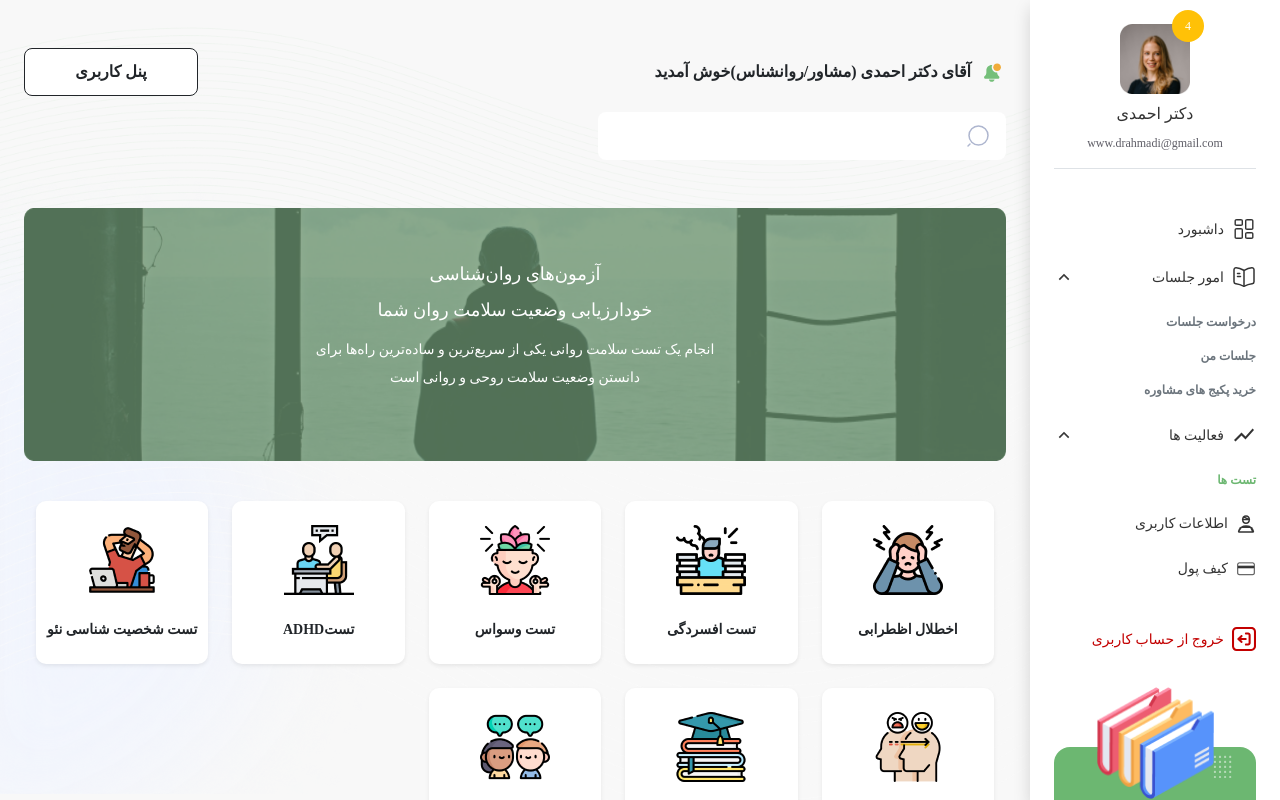
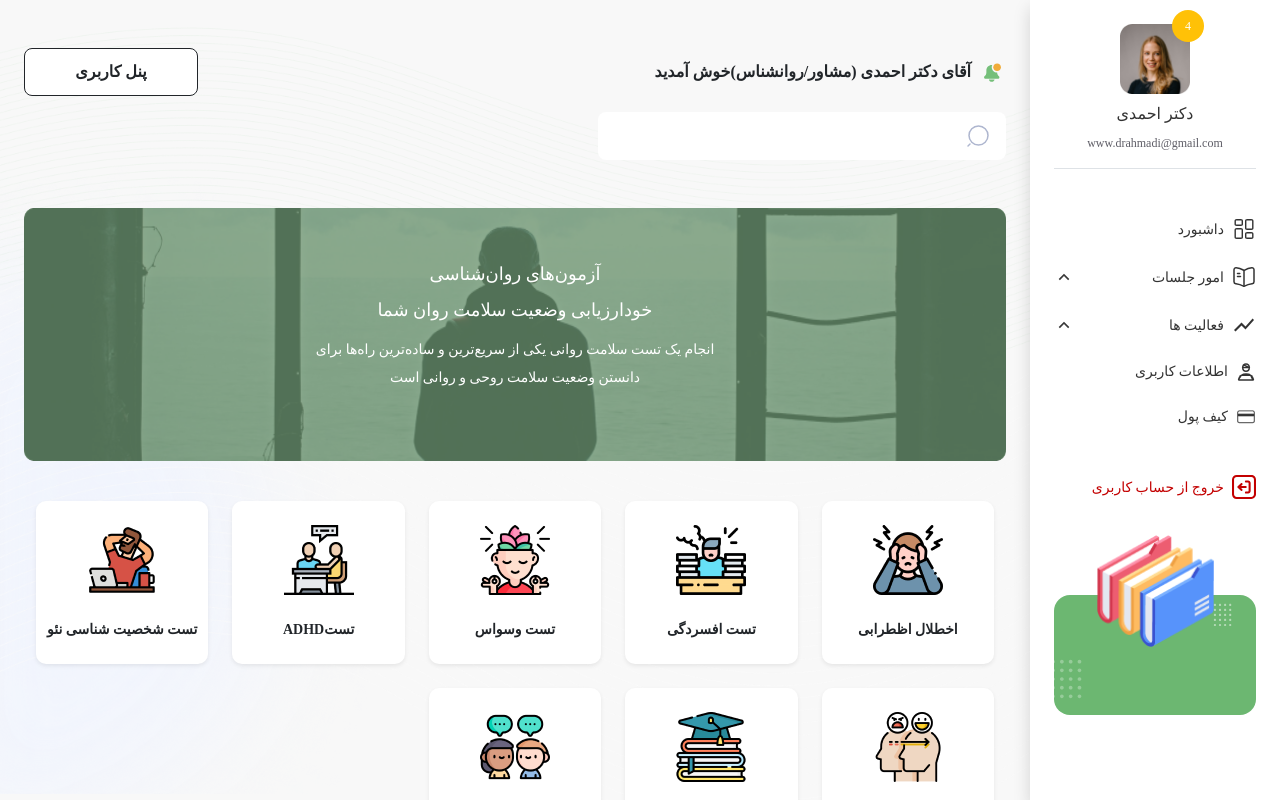
Before and after one commit to yakoobkhedri/haleto-vue, a Vue app: page /tests in a window 1280 px wide. Built offline with nearby package versions, Linux system fonts and the light colour scheme; a web font is replaced by a local one; what aos-vue would draw is missing.

Commit message:
commit message

```diff
--- a/src/assets/css/style.css
+++ b/src/assets/css/style.css
@@ -710,6 +710,7 @@ header a:hover,header ul a.active,footer ul a:hover{
     border-color: transparent #e6e6e7 transparent transparent;
     transform: rotate(0deg);
   }
+  .steps > a:first-child.active::before{display: none;}
   .steps > a.active::before{
     content: '';
     position: absolute;
@@ -738,6 +739,17 @@ header a:hover,header ul a.active,footer ul a:hover{
   }
   .steps > a.active svg path{
     fill: white;
+  }
+  /* accordion */
+  .accordion-content{
+    max-height: 0;
+    overflow: hidden;
+    transition: all .4s;
+    padding-top: 0;
+  }
+  .accordion-content.active{
+    max-height: 2000px;
+    padding-top: 1.5rem;
   }
 /* banner */
 #banner{
--- a/src/components/Aside/Aside.vue
+++ b/src/components/Aside/Aside.vue
@@ -71,8 +71,8 @@
             ></div>
           </router-link>
         </li>
-        <li class="list-hover list-hover-3 mb-4 px-4">
-          <div class="d-flex align-items-center gap-2">
+        <li class="list-hover list-hover-3 mb-4 px-4 cursor-pointer">
+          <div class="d-flex align-items-center gap-2 accordion-btn">
             <svg
               width="24"
               height="24"
@@ -124,7 +124,7 @@
               />
             </svg>
           </div>
-          <ul class="fs-12 list-unstyled pe-0 pt-4 fw-bold">
+          <ul class="fs-12 list-unstyled pe-0 fw-bold accordion-content">
             <li class="mb-3">
               <router-link to="/dashboard" class-active="router-link-active" exact-active-class="active" class="d-block text-secondary">درخواست جلسات</router-link>
             </li>
@@ -132,8 +132,8 @@
             <li><router-link to="/session" class-active="router-link-active" exact-active-class="active" class="d-block text-secondary">خرید پکیج های مشاوره</router-link></li>
           </ul>
         </li>
-        <li class="list-hover list-hover-3 mb-4 px-4">
-          <div class="d-flex align-items-center gap-2">
+        <li class="list-hover list-hover-3 mb-4 px-4 cursor-pointer">
+          <div class="d-flex align-items-center gap-2 accordion-btn">
             <svg
               width="24"
               height="24"
@@ -168,7 +168,7 @@
               />
             </svg>
           </div>
-          <ul class="fs-12 list-unstyled pe-0 pt-4 fw-bold">
+          <ul class="fs-12 list-unstyled pe-0 fw-bold accordion-content">
             <li class="mb-3"><router-link to="/tests" class-active="router-link-active" exact-active-class="active" class="d-block text-secondary">تست ها</router-link></li>
           </ul>
         </li>
--- a/src/pages/ProfileInfo.vue
+++ b/src/pages/ProfileInfo.vue
@@ -182,7 +182,7 @@
                </div>
               </div>
               <div class="col-12 mt-5">
-                <a class="bg-main me-auto h-48 w-271 w-lg-120 d-flex align-items-center justify-content-center flex-shrink-0 border-0 rounded-8 text-center text-white fw-bold fs-14">مرحله بعد</a>
+                <router-link to="officeSetting" class="bg-main me-auto h-48 w-271 w-lg-120 d-flex align-items-center justify-content-center flex-shrink-0 border-0 rounded-8 text-center text-white fw-bold fs-14">مرحله بعد</router-link>
               </div>
             </form>
           </div>
```
